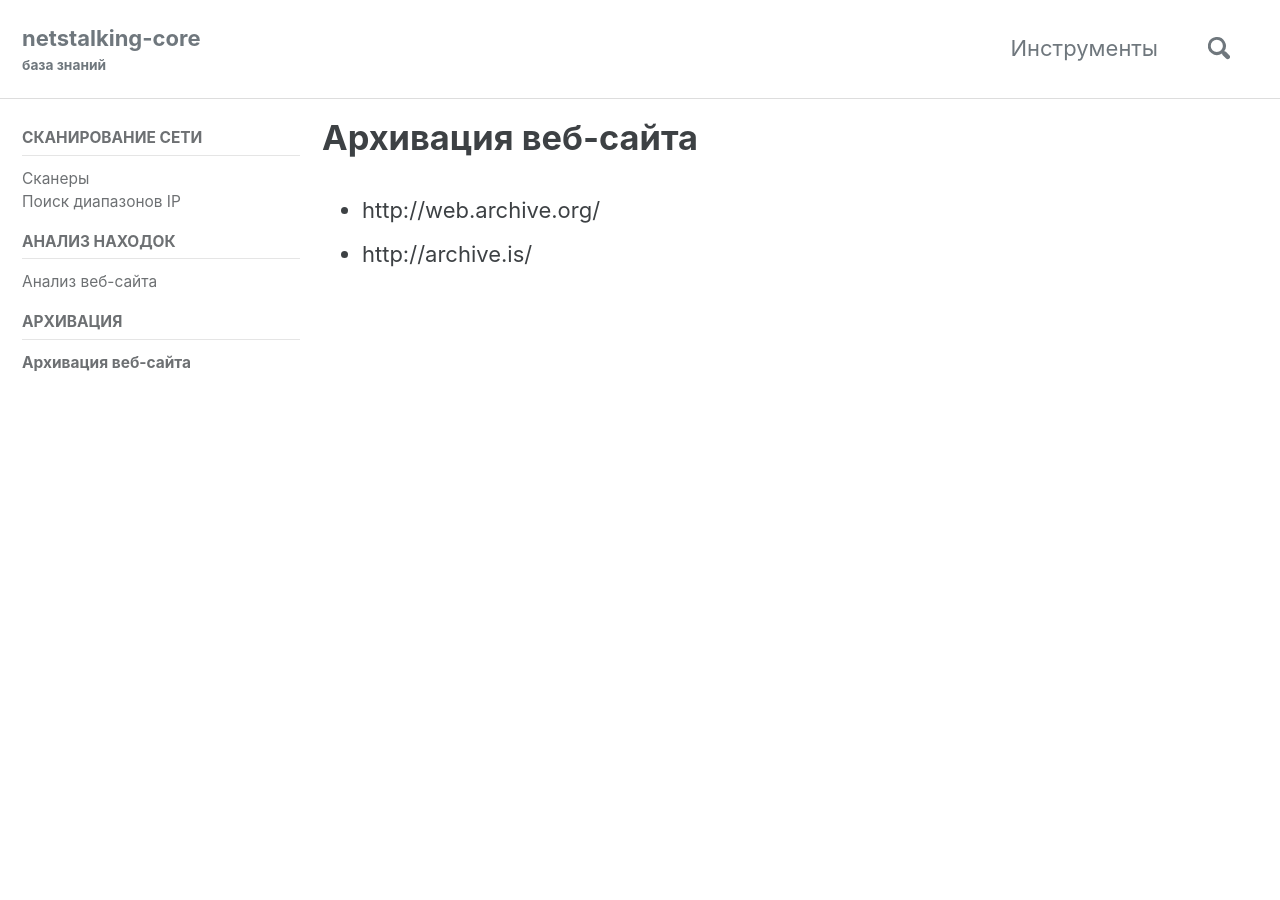
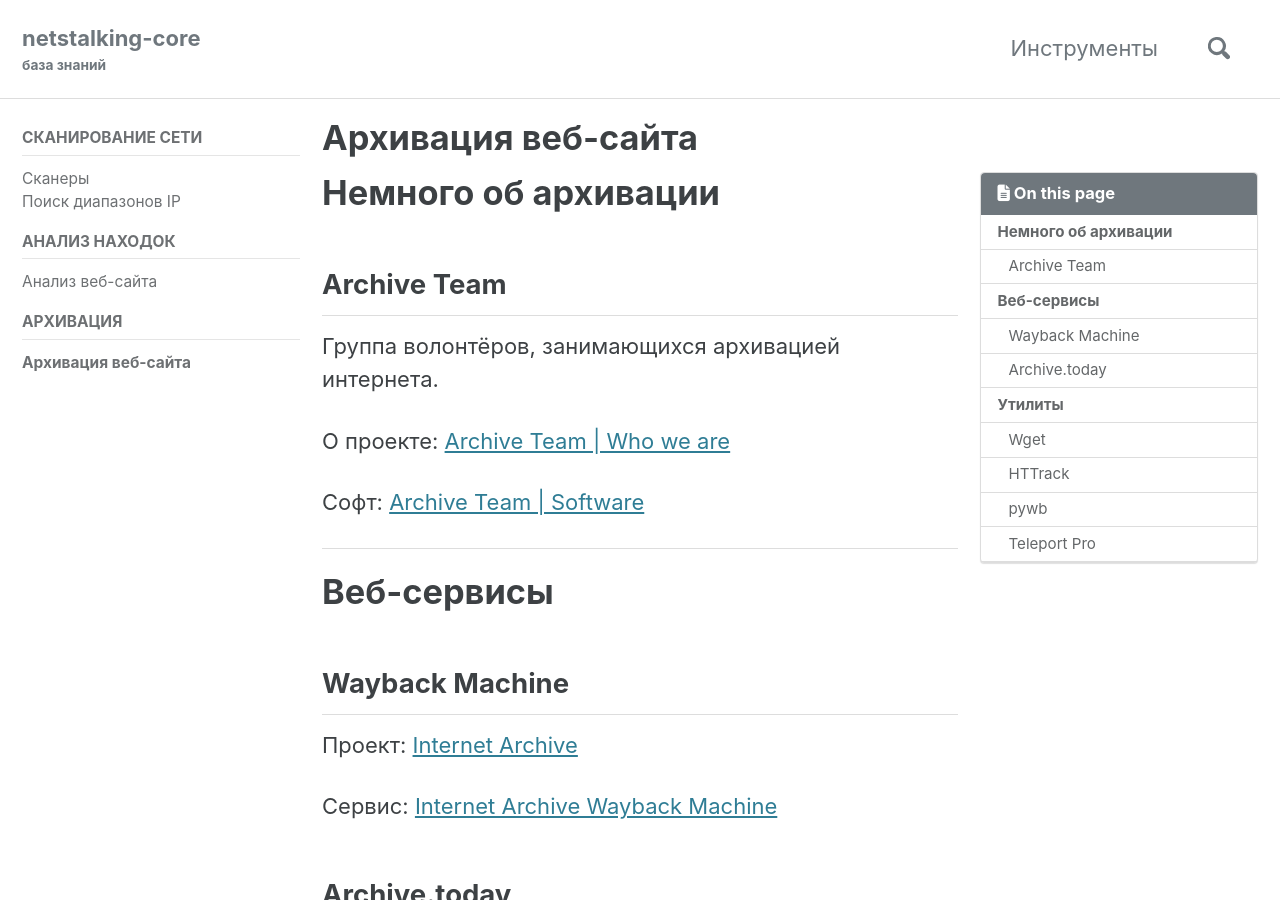
Before and after one commit to netstalking-core/netstalking-core.github.io, a Jekyll site: the page built from _pages/tools/archive_website.md, in a window 1280 px wide and 900 px high. Built offline with Jekyll 4.4.1, drawn with Linux system fonts in a browser that asks for light colours; cached includes are drawn as plain includes; nearby versions of some CDN libraries; some of the changed text lies outside the part shown.

Commit message:
Архивация веб-сайта

```diff
--- a/_config.yml
+++ b/_config.yml
@@ -22,7 +22,7 @@ subtitle                 : "база знаний" # site tagline that appears b
 # name                     : ""
 description              : "netstalking-core knowledge base"
 url                      : "https://netstalking-core.github.io" # the base hostname & protocol for your site e.g. "https://mmistakes.github.io"
-baseurl                  : # the subpath of your site, e.g. "/blog"
+baseurl                  : / # the subpath of your site, e.g. "/blog"
 repository               : "netstalking-core/netstalking-catalogue" # GitHub username/repo-name e.g. "mmistakes/minimal-mistakes"
 teaser                   : # path of fallback teaser image, e.g. "/assets/images/500x300.png"
 logo                     : # path of logo image to display in the masthead, e.g. "/assets/images/88x88.png"
--- a/_pages/tools/archive_website.md
+++ b/_pages/tools/archive_website.md
@@ -2,10 +2,67 @@
 sidebar:
   nav: "tools"
 layout: single
+toc: true
 title: Архивация веб-сайта
 author_profile: false
 permalink: /tools/archive_website/
 ---
 
-* http://web.archive.org/
-* http://archive.is/
+# Немного об архивации
+
+## Archive Team
+
+Группа волонтёров, занимающихся архивацией интернета.
+
+О проекте: [Archive Team \| Who we are](https://www.archiveteam.org/index.php?title=Who_We_Are)
+
+Софт: [Archive Team \| Software](https://www.archiveteam.org/index.php?title=Software)
+
+---
+
+# Веб-сервисы
+
+## Wayback Machine
+
+Проект: [Internet Archive](https://archive.org/)
+
+Сервис: [Internet Archive Wayback Machine](http://web.archive.org/)
+
+## Archive.today
+
+
+Ссылка: [Archive.today](http://archive.is/)
+
+---
+
+# Утилиты
+
+
+## Wget
+
+Свободная консольная программа для загрузки файлов по сети. Популярный инструмент в ОС Linux.
+Может использоваться для архивации с ключом `-r` (рекурсивное скачивание).
+
+Ссылка: [Wget](https://ru.wikipedia.org/wiki/Wget)
+
+## HTTrack
+
+Свободный кроссплатформенный офлайн-браузер. Позволяет загружать веб-сайты из Интернета на локальный компьютер.
+
+[Немного о архивировании сайтов с помощью HTTrack](https://netwhood.online/2018/10/10/site-mirroring/)
+
+Ссылка: [HTTrack](https://www.httrack.com/)
+
+## pywb
+
+Core Python Web Archiving Toolkit for replay and recording of web archives
+
+Используется в Wayback Machine
+
+Ссылка: [pywb](https://github.com/webrecorder/pywb)
+
+## Teleport Pro
+
+Платный закрытый софт для Windows
+
+Ссылка: [Teleport_Pro](https://ru.wikipedia.org/wiki/Teleport_Pro)
```
